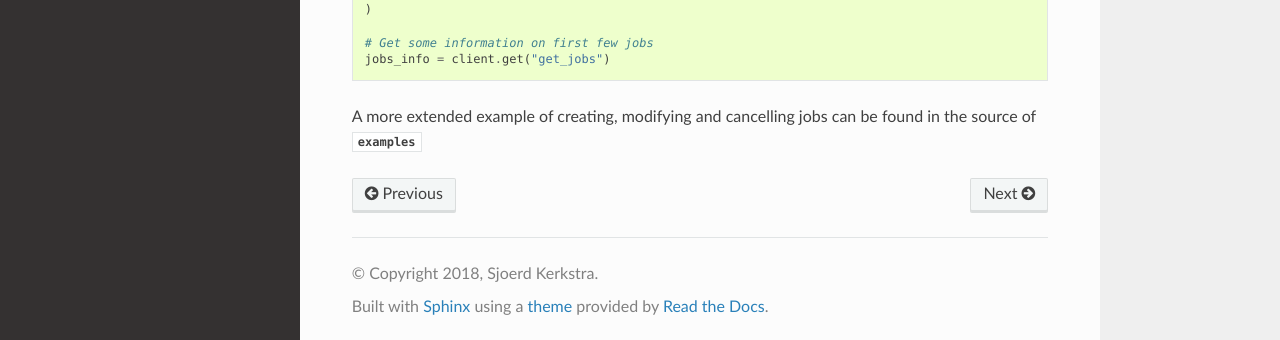
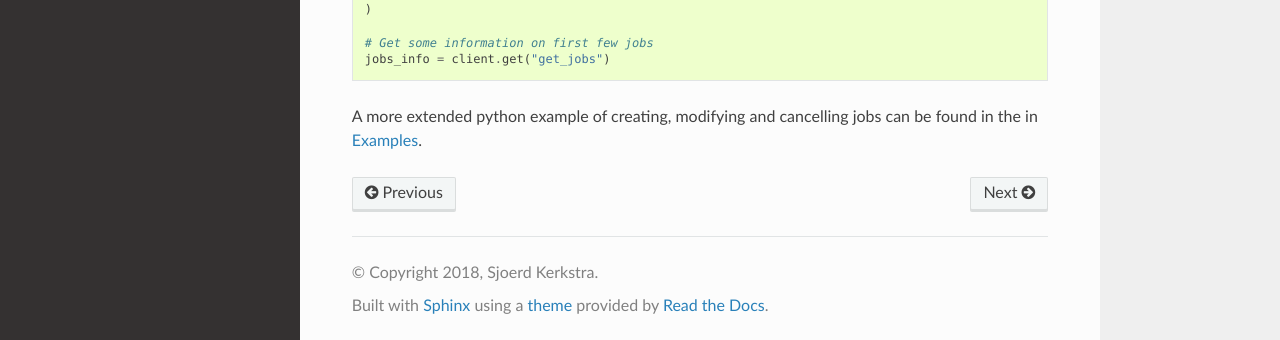
Before and after one commit to sjoerdk/anonapi, a Sphinx documentation site: the page built from docs/usage.rst, in a window 1280 px wide and 900 px high, scrolled down 1451 px. Shown: the part 557-897 px from the top of the window. Built offline with Sphinx 7.4.7 and the Read the Docs theme 2.0.0, drawn with Linux system fonts in a browser that asks for light colours.

Commit message:
Fixes link in docs

```diff
--- a/docs/modules.rst
+++ b/docs/modules.rst
@@ -35,6 +35,8 @@ Settings
     :show-inheritance:
 
 
+.. _examples:
+
 Examples
 --------
 To see the source code for these examples, press the [source] link to the right of each title
--- a/docs/usage.rst
+++ b/docs/usage.rst
@@ -111,5 +111,5 @@ To use it in a python file:
     # Get some information on first few jobs
     jobs_info = client.get("get_jobs")
 
-A more extended example of creating, modifying and cancelling jobs can be found in the source of
-:mod:`examples`
+A more extended python example of creating, modifying and cancelling jobs can be found in the in
+:ref:`examples`.
```
